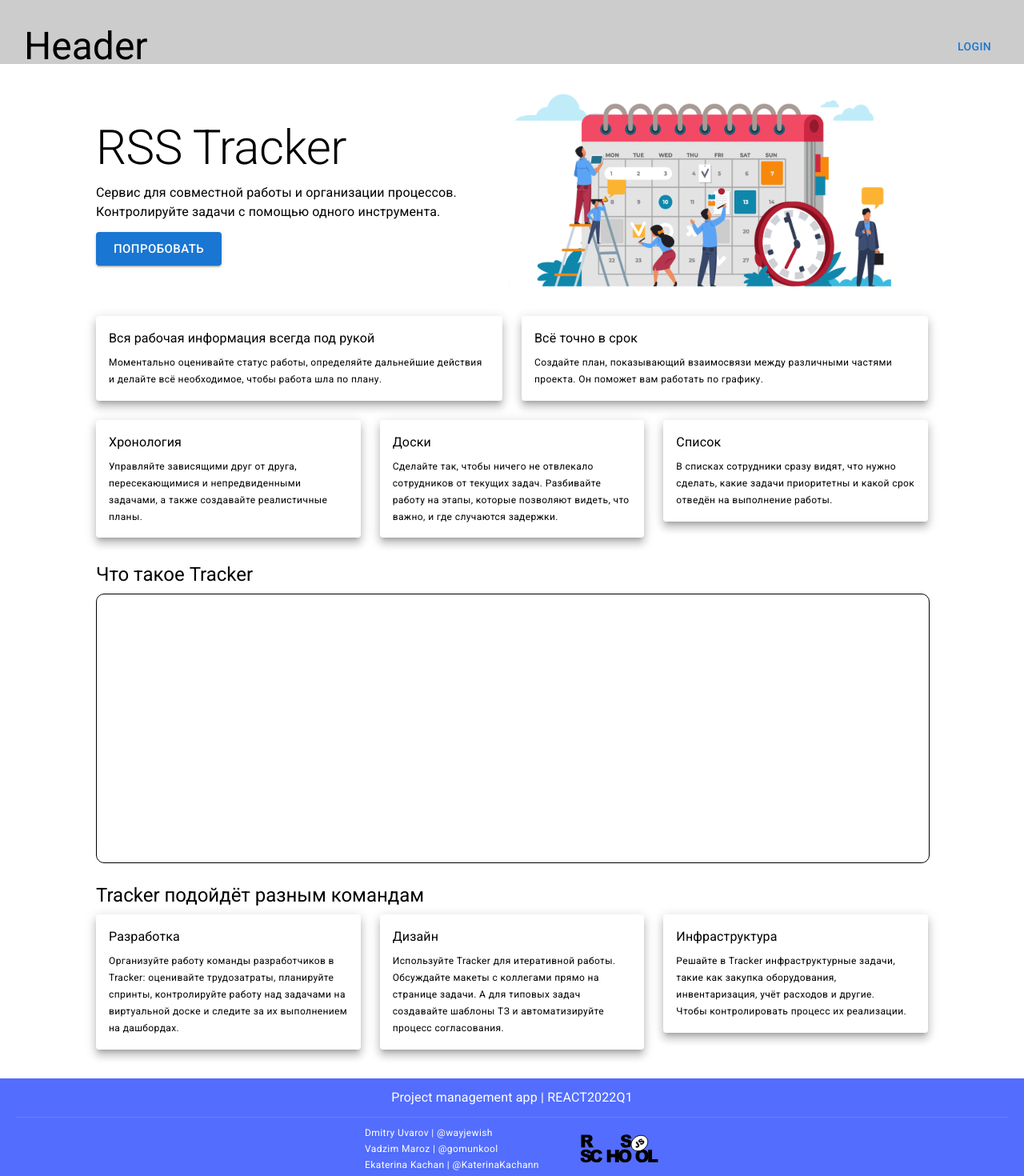
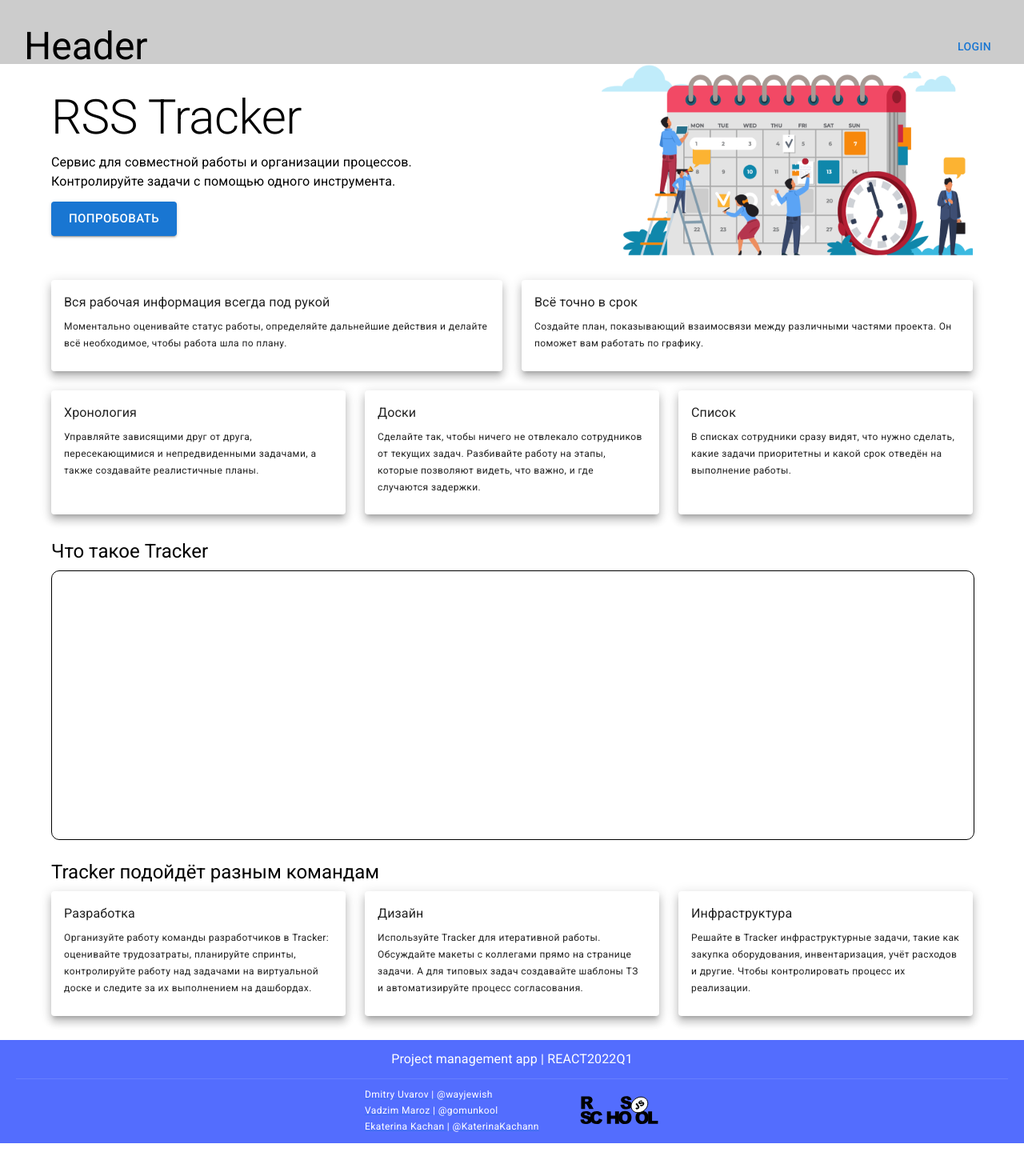
Before and after one commit to wayjewish/project-management-app, a React app: page / in a window 1280 px wide. Shown: the top 1470 px of the page at 80% size. After the commit the page ends 1429 px from the top, so only its background shows below. Built offline with nearby package versions, Linux system fonts and the light colour scheme.

Commit message:
fix: fixed according to comment

```diff
--- a/src/components/landing/Landing.styled.ts
+++ b/src/components/landing/Landing.styled.ts
@@ -1,71 +1,26 @@
 import { Box } from '@mui/material';
 import { styled } from '@mui/material/styles';
 
-export const Main = styled('main')({
+export const HomePage = styled('main')({
   width: '100%',
   height: '100%',
   background: 'white',
 });
 
-export const Wrap = styled(Box)(({ theme }) => ({
-  flexWrap: 'wrap',
-  flexDirection: 'column',
-  alignItems: 'flex-start',
-  margin: '36px 0px',
-
-  [theme.breakpoints.up('xs')]: {
-    padding: '0px 14px',
-  },
-  [theme.breakpoints.up('md')]: {
-    padding: '0px 25px',
-  },
-  [theme.breakpoints.up('lg')]: {
-    padding: '0px 120px',
-  },
-  [theme.breakpoints.up('xl')]: {
-    padding: '0px 360px',
+export const HomeImage = styled('img')(({ theme }) => ({
+  [theme.breakpoints.down('md')]: {
+    width: '0px',
   },
 }));
 
-export const Content = styled(Box)({
-  display: 'flex',
-  flexWrap: 'wrap',
-  flexDirection: 'row',
-  alignItems: 'center',
-  justifyContent: 'space-between',
-  width: '100%',
-  marginBottom: '30px',
-});
-export const Image = styled('img')(({ theme }) => ({
-  [theme.breakpoints.up('xs')]: {
-    width: '0px',
-    height: '0px',
-  },
-  [theme.breakpoints.up('md')]: {
-    width: '290px',
-    height: '154px',
-  },
-  [theme.breakpoints.up('lg')]: {
-    width: '570px',
-    height: '245px',
-  },
-}));
-
-export const BoxCards = styled('div')(({ theme }) => ({
+export const BoxCards = styled(Box)(({ theme }) => ({
   flexGrow: 1,
   marginBottom: '30px',
   [theme.breakpoints.down('md')]: {
     display: 'none',
   },
 }));
-export const Item = styled(Box)({
-  textAlign: 'left',
-  background: 'white',
-  boxShadow:
-    '0px 5px 5px -3px rgba(0, 0, 0, 0.2), 0px 8px 10px 1px rgba(0, 0, 0, 0.14), 0px 3px 14px 2px rgba(0, 0, 0, 0.12)',
-  borderRadius: '4px',
-  padding: '16px',
-});
+
 export const BoxVideo = styled(Box)({
   border: '1px solid #000000',
   borderRadius: '10px',
--- a/src/components/landing/Landing.tsx
+++ b/src/components/landing/Landing.tsx
@@ -1,12 +1,18 @@
 import React from 'react';
-import { Box, Button, Grid, Typography } from '@mui/material';
-import { Main, Wrap, Content, Item, Image, BoxVideo, BoxCards } from './Landing.styled';
+import { Box, Button, Card, CardContent, Container, Grid, Typography } from '@mui/material';
+import { HomePage, HomeImage, BoxVideo, BoxCards } from './Landing.styled';
 import MainImg from '../../assets/img/main.svg';
 function Landing() {
   return (
-    <Main>
-      <Wrap>
-        <Content>
+    <HomePage>
+      <Container>
+        <Box
+          display={'flex'}
+          flexDirection={'row'}
+          alignItems={'center'}
+          justifyContent={'space-between'}
+          mb={3}
+        >
           <Box>
             <Typography variant="h2">RSS Tracker</Typography>
             <Typography variant="body1" mt={1} mb={1.6}>
@@ -19,13 +25,14 @@ function Landing() {
             </Button>
           </Box>
           <Box>
-            <Image src={MainImg} />
+            <HomeImage src={MainImg} />
           </Box>
-        </Content>
+        </Box>
         <BoxCards>
-          <Grid container spacing={3} style={{ justifyContent: 'center' }}>
-            <Grid item xs={6}>
-              <Item>
+          <Grid sx={{ flexGrow: 1 }} container spacing={3} gridAutoRows={200}>
+            <Grid item xs={6} container>
+              <Card variant="elevation" elevation={8}>
+                <CardContent>
                   <Typography variant="body1" mb={1}>
                     Вся рабочая информация всегда под рукой
                   </Typography>
@@ -33,10 +40,12 @@ function Landing() {
                     Моментально оценивайте статус работы, определяйте дальнейшие действия и делайте
                     всё необходимое, чтобы работа шла по плану.
                   </Typography>
-              </Item>
+                </CardContent>
+              </Card>
             </Grid>
-            <Grid item xs={6}>
-              <Item>
+            <Grid item xs={6} container>
+              <Card variant="elevation" elevation={8}>
+                <CardContent>
                   <Typography variant="body1" mb={1}>
                     Всё точно в срок
                   </Typography>
@@ -44,21 +53,25 @@ function Landing() {
                     Создайте план, показывающий взаимосвязи между различными частями проекта. Он
                     поможет вам работать по графику.
                   </Typography>
-              </Item>
+                </CardContent>
+              </Card>
             </Grid>
-            <Grid item xs={4}>
-              <Item>
+            <Grid item xs={4} container>
+              <Card variant="elevation" elevation={8}>
+                <CardContent>
                   <Typography variant="body1" mb={1}>
                     Хронология
                   </Typography>
                   <Typography variant="caption">
-                  Управляйте зависящими друг от друга, пересекающимися и непредвиденными задачами, а
-                  также создавайте реалистичные планы.
+                    Управляйте зависящими друг от друга, пересекающимися и непредвиденными задачами,
+                    а также создавайте реалистичные планы.
                   </Typography>
-              </Item>
+                </CardContent>
+              </Card>
             </Grid>
-            <Grid item xs={4}>
-              <Item>
+            <Grid item xs={4} container>
+              <Card variant="elevation" elevation={8}>
+                <CardContent>
                   <Typography variant="body1" mb={1}>
                     Доски
                   </Typography>
@@ -66,10 +79,12 @@ function Landing() {
                     Сделайте так, чтобы ничего не отвлекало сотрудников от текущих задач. Разбивайте
                     работу на этапы, которые позволяют видеть, что важно, и где случаются задержки.
                   </Typography>
-              </Item>
+                </CardContent>
+              </Card>
             </Grid>
-            <Grid item xs={4}>
-              <Item>
+            <Grid item xs={4} container>
+              <Card variant="elevation" elevation={8}>
+                <CardContent>
                   <Typography variant="body1" mb={1}>
                     Список
                   </Typography>
@@ -77,7 +92,8 @@ function Landing() {
                     В списках сотрудники сразу видят, что нужно сделать, какие задачи приоритетны и
                     какой срок отведён на выполнение работы.
                   </Typography>
-              </Item>
+                </CardContent>
+              </Card>
             </Grid>
           </Grid>
         </BoxCards>
@@ -87,51 +103,57 @@ function Landing() {
           </Typography>
           <BoxVideo />
         </Box>
-        <BoxCards width={'100%'}>
+        <BoxCards>
           <Typography variant="h5" mb={1} textAlign={'left'}>
             Tracker подойдёт разным командам
           </Typography>
-          <Grid container spacing={3} style={{ justifyContent: 'center' }}>
+          <Grid container spacing={3} style={{ justifyContent: 'center' }} gridAutoRows={200}>
             <Grid item xs={4}>
-              <Item>
+              <Card variant="elevation" elevation={8}>
+                <CardContent>
                   <Typography variant="body1" mb={1}>
                     Разработка
                   </Typography>
                   <Typography variant="caption">
-                  Организуйте работу команды разработчиков в Tracker:
-                  оценивайте трудозатраты, планируйте спринты, контролируйте работу над задачами на
-                  виртуальной доске и следите за их выполнением на дашбордах.
+                    Организуйте работу команды разработчиков в Tracker: оценивайте трудозатраты,
+                    планируйте спринты, контролируйте работу над задачами на виртуальной доске и
+                    следите за их выполнением на дашбордах.
                   </Typography>
-              </Item>
+                </CardContent>
+              </Card>
             </Grid>
             <Grid item xs={4}>
-              <Item>
+              <Card variant="elevation" elevation={8}>
+                <CardContent>
                   <Typography variant="body1" mb={1}>
                     Дизайн
                   </Typography>
                   <Typography variant="caption">
-                  Используйте Tracker для итеративной работы. Обсуждайте макеты с коллегами прямо на
-                  странице задачи. А для типовых задач создавайте шаблоны ТЗ и автоматизируйте
+                    Используйте Tracker для итеративной работы. Обсуждайте макеты с коллегами прямо
+                    на странице задачи. А для типовых задач создавайте шаблоны ТЗ и автоматизируйте
                     процесс согласования.
                   </Typography>
-              </Item>
+                </CardContent>
+              </Card>
             </Grid>
             <Grid item xs={4}>
-              <Item>
+              <Card variant="elevation" elevation={8}>
+                <CardContent>
                   <Typography variant="body1" mb={1}>
                     Инфраструктура
                   </Typography>
                   <Typography variant="caption">
                     Решайте в Tracker инфраструктурные задачи, такие как закупка оборудования,
-                  инвентаризация, учёт расходов и другие.<br/> Чтобы контролировать процесс их
+                    инвентаризация, учёт расходов и другие. Чтобы контролировать процесс их
                     реализации.
                   </Typography>
-              </Item>
+                </CardContent>
+              </Card>
             </Grid>
           </Grid>
         </BoxCards>
-      </Wrap>
-    </Main>
+      </Container>
+    </HomePage>
   );
 }
 
```
Lines whose indentation alone changed are shown as unchanged.
